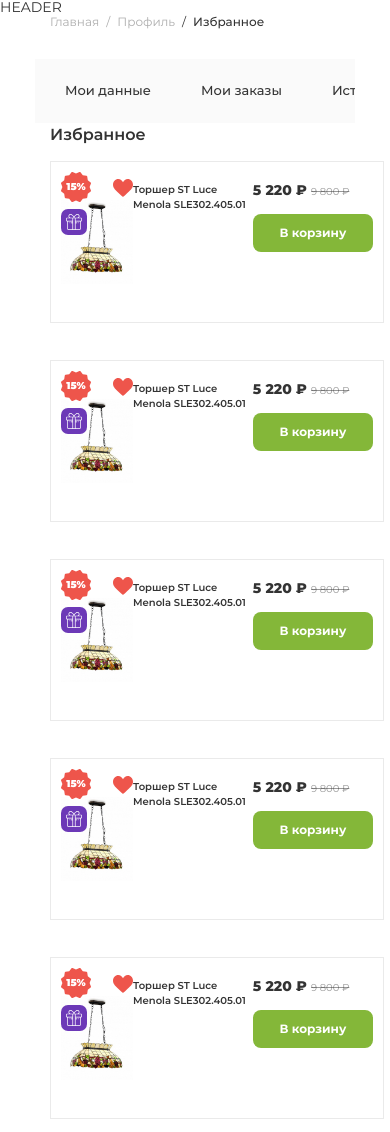
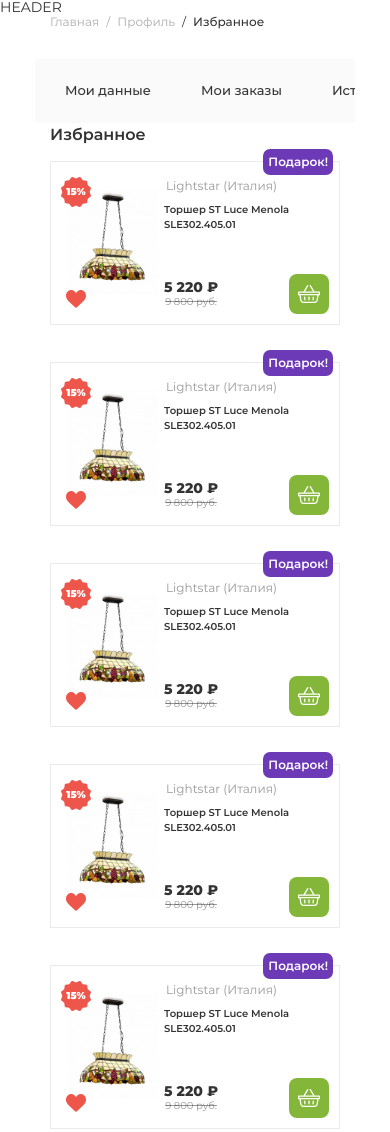
Before and after one commit to timshaq/team-light, a website: page src/cab__wish.html in a window 390 px wide. Shown: the top 1132 px of the page. Drawn offline with nearby package versions, Linux system fonts and the light colour scheme; files that its build step writes are made by us from their sources; files whose address does not match are found by name.

Commit message:
cab__wish

```diff
--- a/src/assets/sass/_cab.sass
+++ b/src/assets/sass/_cab.sass
@@ -538,5 +538,52 @@
 		grid-template-columns: repeat(3,1fr)
 		margin-top: 20px
 	& .product-card
-		width: 100%
-		display: flex
+		@media(max-width:767px)
+			width: 100%
+			display: flex
+			& .product-card__ph-box
+				width: 90px
+				height: 142px
+				position: static
+			& .cab-content__wish-list-txt-box
+				width: 165px
+				display: flex
+				flex-direction: column
+				padding-top: 20px
+			& .product-card__wish
+				right: auto
+				left: 15px
+				bottom: 15px
+				top: auto
+			& .product-card__order-icon-box
+				display: flex
+			& .product-card__footer
+				display: flex
+				align-items: center
+				justify-content: space-between
+				margin-top: auto
+			& .product-card__price
+				display: flex
+				flex-direction: column
+				align-items: center
+			& .product-card__order
+				width: 40px
+				height: 40px
+				margin-top: 0
+			& .product-card__label
+				right: 6px
+				top: 0
+				transform: translateY(-50%)
+			& .product-card__sale-box
+				left: 10px
+				top: 15px
+			& .product-card__made
+				display: block
+				position: absolute
+				top: 15px
+				padding-left: 105px
+				white-space: nowrap
+				width: 265px
+				overflow: hidden
+				text-overflow: ellipsis
+			& .product-card__name
--- a/src/cab__wish.html
+++ b/src/cab__wish.html
@@ -96,10 +96,7 @@
 							<img src="assets/img/sale-bg.svg" class="product-card__sale-bg">
 						</div>
 						<div class="product-card__label">
-							<div class="product-card__label-ph-box">
-								<img src="assets/img/gift.svg" alt="" class="product-card__label-ph">
-							</div>
-							<span class="product-card__label-text text-mob-hidden">Подарок!</span>
+							<span class="product-card__label-text ">Подарок!</span>
 						</div>
 						<button type="button" class="product-card__preview-btn">
 							Быстрый просмотр
@@ -113,6 +110,7 @@
 
 						</button>
 					</div>
+					<div class="cab-content__wish-list-txt-box">
 						<h3 class="product-card__name">
 							<a href="#">Торшер ST Luce Menola SLE302.405.01</a>
 						</h3>
@@ -122,7 +120,7 @@
 									5 220 ₽
 								</span>
 								<span class="product-card__price-old">
-								9 800 ₽
+									9 800 руб.
 								</span>
 							</div>
 							<!--
@@ -135,15 +133,13 @@
 								<div class="product-card__order-icon-box">
 									<img src="assets/img/cart-btn.svg" alt="" class="product-card__order-icon">
 								</div>
-							<span class="product-card__order-text text-only-mob">В корзину</span>
 							</button>
 
 							<div class="product-card__order-box">
-							<button type="button" class="product-card__order d">
+								<button type="button" class="product-card__order">
 									<div class="product-card__order-icon-box">
 										<img src="assets/img/cart-btn.svg" alt="" class="product-card__order-icon">
 									</div>
-								<span class="product-card__order-text text-only-mob">В корзину</span>
 								</button>
 
 								<div class="product-card__order-count">
@@ -155,6 +151,7 @@
 								</div>
 							</div>
 
+						</div>
 					</div>
 				</div>
 				<div class="product-card">
@@ -172,10 +169,7 @@
 							<img src="assets/img/sale-bg.svg" class="product-card__sale-bg">
 						</div>
 						<div class="product-card__label">
-							<div class="product-card__label-ph-box">
-								<img src="assets/img/gift.svg" alt="" class="product-card__label-ph">
-							</div>
-							<span class="product-card__label-text text-mob-hidden">Подарок!</span>
+							<span class="product-card__label-text ">Подарок!</span>
 						</div>
 						<button type="button" class="product-card__preview-btn">
 							Быстрый просмотр
@@ -189,6 +183,7 @@
 
 						</button>
 					</div>
+					<div class="cab-content__wish-list-txt-box">
 						<h3 class="product-card__name">
 							<a href="#">Торшер ST Luce Menola SLE302.405.01</a>
 						</h3>
@@ -198,7 +193,7 @@
 									5 220 ₽
 								</span>
 								<span class="product-card__price-old">
-								9 800 ₽
+									9 800 руб.
 								</span>
 							</div>
 							<!--
@@ -211,15 +206,13 @@
 								<div class="product-card__order-icon-box">
 									<img src="assets/img/cart-btn.svg" alt="" class="product-card__order-icon">
 								</div>
-							<span class="product-card__order-text text-only-mob">В корзину</span>
 							</button>
 
 							<div class="product-card__order-box">
-							<button type="button" class="product-card__order d">
+								<button type="button" class="product-card__order">
 									<div class="product-card__order-icon-box">
 										<img src="assets/img/cart-btn.svg" alt="" class="product-card__order-icon">
 									</div>
-								<span class="product-card__order-text text-only-mob">В корзину</span>
 								</button>
 
 								<div class="product-card__order-count">
@@ -231,6 +224,7 @@
 								</div>
 							</div>
 
+						</div>
 					</div>
 				</div>
 				<div class="product-card">
@@ -248,10 +242,7 @@
 							<img src="assets/img/sale-bg.svg" class="product-card__sale-bg">
 						</div>
 						<div class="product-card__label">
-							<div class="product-card__label-ph-box">
-								<img src="assets/img/gift.svg" alt="" class="product-card__label-ph">
-							</div>
-							<span class="product-card__label-text text-mob-hidden">Подарок!</span>
+							<span class="product-card__label-text ">Подарок!</span>
 						</div>
 						<button type="button" class="product-card__preview-btn">
 							Быстрый просмотр
@@ -265,6 +256,7 @@
 
 						</button>
 					</div>
+					<div class="cab-content__wish-list-txt-box">
 						<h3 class="product-card__name">
 							<a href="#">Торшер ST Luce Menola SLE302.405.01</a>
 						</h3>
@@ -274,7 +266,7 @@
 									5 220 ₽
 								</span>
 								<span class="product-card__price-old">
-								9 800 ₽
+									9 800 руб.
 								</span>
 							</div>
 							<!--
@@ -287,15 +279,13 @@
 								<div class="product-card__order-icon-box">
 									<img src="assets/img/cart-btn.svg" alt="" class="product-card__order-icon">
 								</div>
-							<span class="product-card__order-text text-only-mob">В корзину</span>
 							</button>
 
 							<div class="product-card__order-box">
-							<button type="button" class="product-card__order d">
+								<button type="button" class="product-card__order">
 									<div class="product-card__order-icon-box">
 										<img src="assets/img/cart-btn.svg" alt="" class="product-card__order-icon">
 									</div>
-								<span class="product-card__order-text text-only-mob">В корзину</span>
 								</button>
 
 								<div class="product-card__order-count">
@@ -307,6 +297,7 @@
 								</div>
 							</div>
 
+						</div>
 					</div>
 				</div>
 				<div class="product-card">
@@ -324,10 +315,7 @@
 							<img src="assets/img/sale-bg.svg" class="product-card__sale-bg">
 						</div>
 						<div class="product-card__label">
-							<div class="product-card__label-ph-box">
-								<img src="assets/img/gift.svg" alt="" class="product-card__label-ph">
-							</div>
-							<span class="product-card__label-text text-mob-hidden">Подарок!</span>
+							<span class="product-card__label-text ">Подарок!</span>
 						</div>
 						<button type="button" class="product-card__preview-btn">
 							Быстрый просмотр
@@ -341,6 +329,7 @@
 
 						</button>
 					</div>
+					<div class="cab-content__wish-list-txt-box">
 						<h3 class="product-card__name">
 							<a href="#">Торшер ST Luce Menola SLE302.405.01</a>
 						</h3>
@@ -350,7 +339,7 @@
 									5 220 ₽
 								</span>
 								<span class="product-card__price-old">
-								9 800 ₽
+									9 800 руб.
 								</span>
 							</div>
 							<!--
@@ -363,15 +352,13 @@
 								<div class="product-card__order-icon-box">
 									<img src="assets/img/cart-btn.svg" alt="" class="product-card__order-icon">
 								</div>
-							<span class="product-card__order-text text-only-mob">В корзину</span>
 							</button>
 
 							<div class="product-card__order-box">
-							<button type="button" class="product-card__order d">
+								<button type="button" class="product-card__order">
 									<div class="product-card__order-icon-box">
 										<img src="assets/img/cart-btn.svg" alt="" class="product-card__order-icon">
 									</div>
-								<span class="product-card__order-text text-only-mob">В корзину</span>
 								</button>
 
 								<div class="product-card__order-count">
@@ -383,6 +370,7 @@
 								</div>
 							</div>
 
+						</div>
 					</div>
 				</div>
 				<div class="product-card">
@@ -400,10 +388,7 @@
 							<img src="assets/img/sale-bg.svg" class="product-card__sale-bg">
 						</div>
 						<div class="product-card__label">
-							<div class="product-card__label-ph-box">
-								<img src="assets/img/gift.svg" alt="" class="product-card__label-ph">
-							</div>
-							<span class="product-card__label-text text-mob-hidden">Подарок!</span>
+							<span class="product-card__label-text ">Подарок!</span>
 						</div>
 						<button type="button" class="product-card__preview-btn">
 							Быстрый просмотр
@@ -417,6 +402,7 @@
 
 						</button>
 					</div>
+					<div class="cab-content__wish-list-txt-box">
 						<h3 class="product-card__name">
 							<a href="#">Торшер ST Luce Menola SLE302.405.01</a>
 						</h3>
@@ -426,7 +412,7 @@
 									5 220 ₽
 								</span>
 								<span class="product-card__price-old">
-								9 800 ₽
+									9 800 руб.
 								</span>
 							</div>
 							<!--
@@ -439,15 +425,13 @@
 								<div class="product-card__order-icon-box">
 									<img src="assets/img/cart-btn.svg" alt="" class="product-card__order-icon">
 								</div>
-							<span class="product-card__order-text text-only-mob">В корзину</span>
 							</button>
 
 							<div class="product-card__order-box">
-							<button type="button" class="product-card__order d">
+								<button type="button" class="product-card__order">
 									<div class="product-card__order-icon-box">
 										<img src="assets/img/cart-btn.svg" alt="" class="product-card__order-icon">
 									</div>
-								<span class="product-card__order-text text-only-mob">В корзину</span>
 								</button>
 
 								<div class="product-card__order-count">
@@ -459,6 +443,7 @@
 								</div>
 							</div>
 
+						</div>
 					</div>
 				</div>
 				<div class="product-card">
@@ -476,10 +461,7 @@
 							<img src="assets/img/sale-bg.svg" class="product-card__sale-bg">
 						</div>
 						<div class="product-card__label">
-							<div class="product-card__label-ph-box">
-								<img src="assets/img/gift.svg" alt="" class="product-card__label-ph">
-							</div>
-							<span class="product-card__label-text text-mob-hidden">Подарок!</span>
+							<span class="product-card__label-text ">Подарок!</span>
 						</div>
 						<button type="button" class="product-card__preview-btn">
 							Быстрый просмотр
@@ -493,6 +475,7 @@
 
 						</button>
 					</div>
+					<div class="cab-content__wish-list-txt-box">
 						<h3 class="product-card__name">
 							<a href="#">Торшер ST Luce Menola SLE302.405.01</a>
 						</h3>
@@ -502,7 +485,7 @@
 									5 220 ₽
 								</span>
 								<span class="product-card__price-old">
-								9 800 ₽
+									9 800 руб.
 								</span>
 							</div>
 							<!--
@@ -515,15 +498,13 @@
 								<div class="product-card__order-icon-box">
 									<img src="assets/img/cart-btn.svg" alt="" class="product-card__order-icon">
 								</div>
-							<span class="product-card__order-text text-only-mob">В корзину</span>
 							</button>
 
 							<div class="product-card__order-box">
-							<button type="button" class="product-card__order d">
+								<button type="button" class="product-card__order">
 									<div class="product-card__order-icon-box">
 										<img src="assets/img/cart-btn.svg" alt="" class="product-card__order-icon">
 									</div>
-								<span class="product-card__order-text text-only-mob">В корзину</span>
 								</button>
 
 								<div class="product-card__order-count">
@@ -535,6 +516,7 @@
 								</div>
 							</div>
 
+						</div>
 					</div>
 				</div>
 				<div class="product-card">
@@ -552,10 +534,7 @@
 							<img src="assets/img/sale-bg.svg" class="product-card__sale-bg">
 						</div>
 						<div class="product-card__label">
-							<div class="product-card__label-ph-box">
-								<img src="assets/img/gift.svg" alt="" class="product-card__label-ph">
-							</div>
-							<span class="product-card__label-text text-mob-hidden">Подарок!</span>
+							<span class="product-card__label-text ">Подарок!</span>
 						</div>
 						<button type="button" class="product-card__preview-btn">
 							Быстрый просмотр
@@ -569,6 +548,7 @@
 
 						</button>
 					</div>
+					<div class="cab-content__wish-list-txt-box">
 						<h3 class="product-card__name">
 							<a href="#">Торшер ST Luce Menola SLE302.405.01</a>
 						</h3>
@@ -578,7 +558,7 @@
 									5 220 ₽
 								</span>
 								<span class="product-card__price-old">
-								9 800 ₽
+									9 800 руб.
 								</span>
 							</div>
 							<!--
@@ -591,15 +571,13 @@
 								<div class="product-card__order-icon-box">
 									<img src="assets/img/cart-btn.svg" alt="" class="product-card__order-icon">
 								</div>
-							<span class="product-card__order-text text-only-mob">В корзину</span>
 							</button>
 
 							<div class="product-card__order-box">
-							<button type="button" class="product-card__order d">
+								<button type="button" class="product-card__order">
 									<div class="product-card__order-icon-box">
 										<img src="assets/img/cart-btn.svg" alt="" class="product-card__order-icon">
 									</div>
-								<span class="product-card__order-text text-only-mob">В корзину</span>
 								</button>
 
 								<div class="product-card__order-count">
@@ -611,6 +589,7 @@
 								</div>
 							</div>
 
+						</div>
 					</div>
 				</div>
 			</div>
```
Also changed, not shown: build/assets/css/style.css, build/assets/css/style.min.css, build/cab__wish.html, 1 other file. Lines whose indentation alone changed are shown as unchanged.
